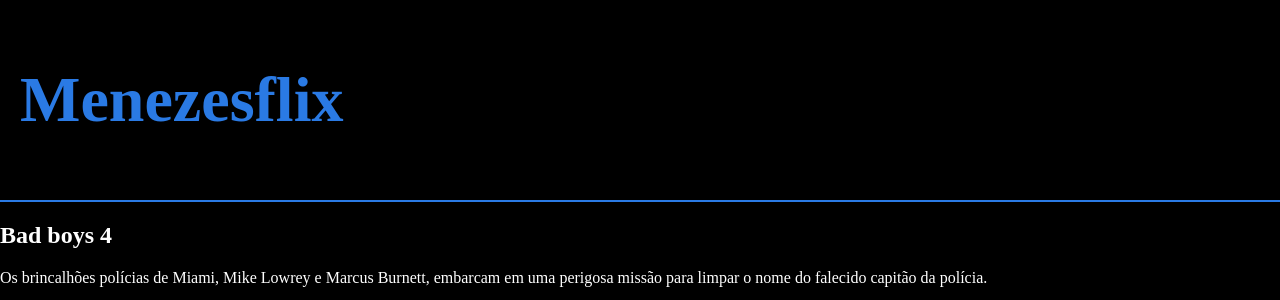
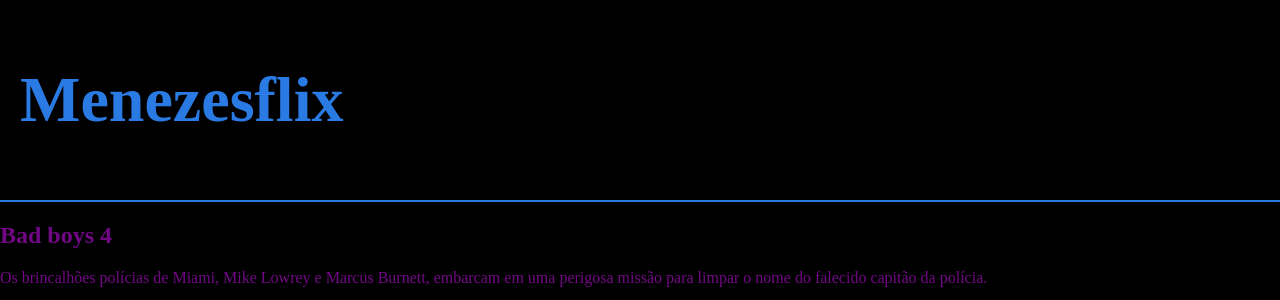
Before and after one commit to laysamenezes/Menezesflix, a plain HTML site: page index.html in a window 1280 px wide. Shown: the top 300 px of the page. Drawn offline with Linux system fonts and the light colour scheme; grey boxes are pictures that could not be loaded.

Commit message:
alteracao

```diff
--- a/styles.css
+++ b/styles.css
@@ -1,6 +1,7 @@
 body {
-    color: white;
-    background: black;
+    color: rgb(114, 7, 133)
+ ;
+    background: rgb(0, 0, 0);
     margin: 0px;
 }
 
```
